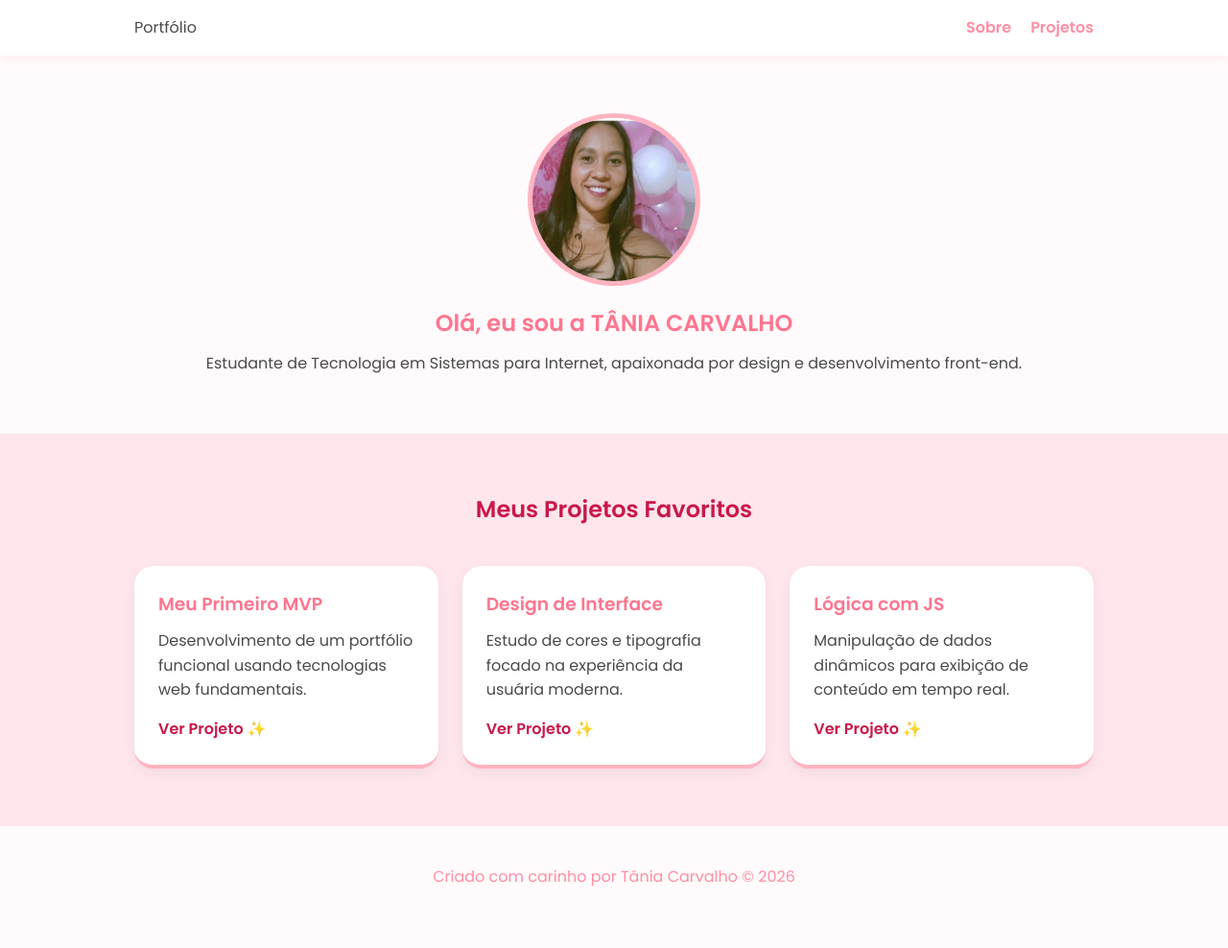
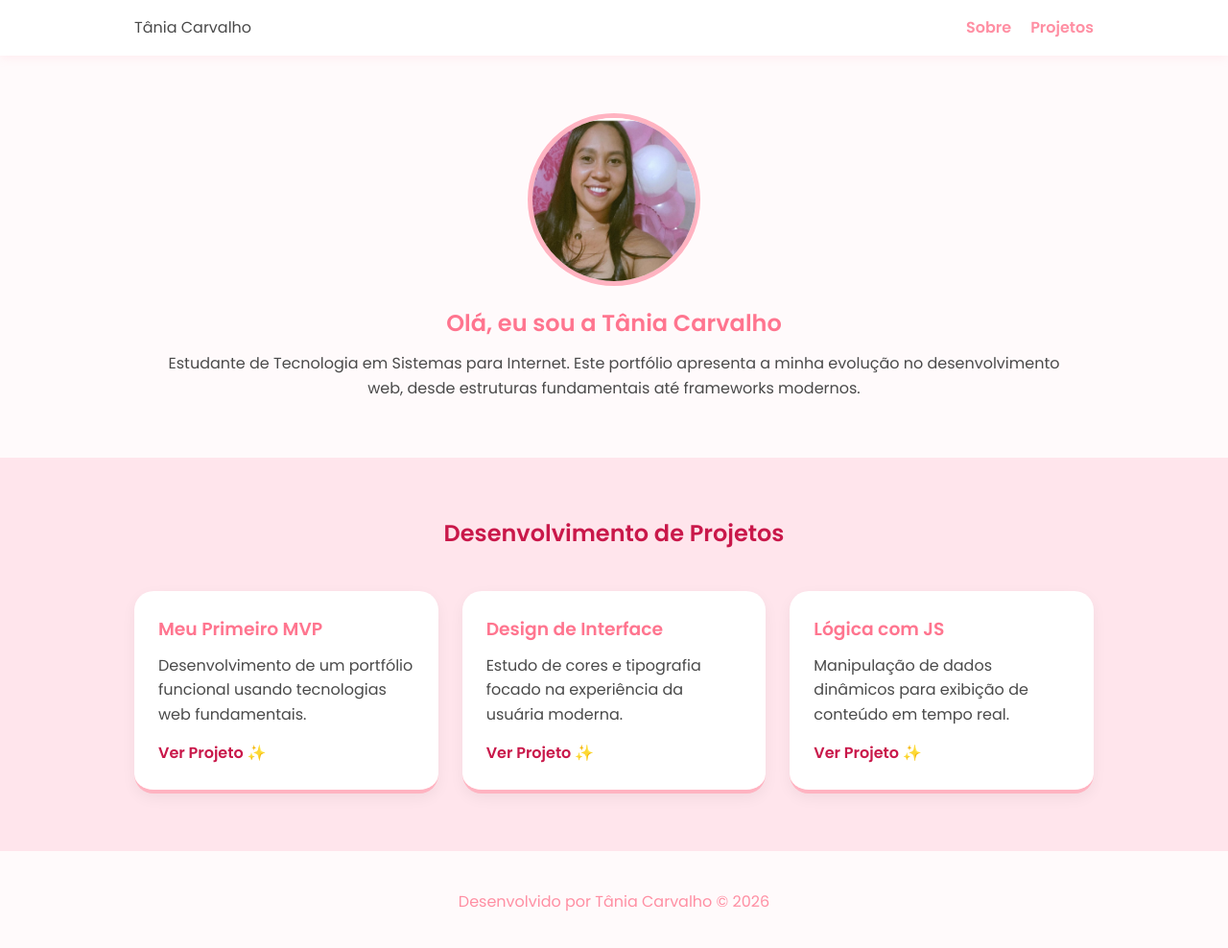
Before and after one commit to taniamaradecarvalho-maker/meu-portfolio, a plain HTML site: page index.html in a window 1280 px wide. Shown: the whole page at 96% size. Before the commit the page ends 967 px from the top, so only its background shows below. Drawn offline with Linux system fonts and the light colour scheme.

Commit message:
Update index.html

```diff
--- a/index.html
+++ b/index.html
@@ -3,7 +3,7 @@
 <head>
     <meta charset="UTF-8">
     <meta name="viewport" content="width=device-width, initial-scale=1.0">
-    <title>Portfólio Profissional</title>
+    <title>Portfólio | Tânia Carvalho</title>
     <link rel="stylesheet" href="style.css">
     <link href="https://fonts.googleapis.com/css2?family=Poppins:wght@300;400;600&display=swap" rel="stylesheet">
 </head>
@@ -11,7 +11,7 @@
 
     <header>
         <nav>
-            <div class="logo">Portfólio</div>
+            <div class="logo">Tânia Carvalho</div>
             <ul>
                 <li><a href="#sobre">Sobre</a></li>
                 <li><a href="#projetos">Projetos</a></li>
@@ -22,23 +22,23 @@
     <main>
         <section id="sobre" class="section-sobre">
             <div class="container-perfil">
-                <img src="perfil.jpg" alt="Minha Foto" class="foto-perfil">
+                <img src="perfil.jpg" alt="Foto de Tânia Carvalho" class="foto-perfil">
                 <div class="texto-sobre">
-                    <h1>Olá, eu sou a TÂNIA CARVALHO</h1>
-                    <p>Estudante de Tecnologia em Sistemas para Internet, apaixonada por design e desenvolvimento front-end.</p>
+                    <h1>Olá, eu sou a Tânia Carvalho</h1>
+                    <p>Estudante de Tecnologia em Sistemas para Internet. Este portfólio apresenta a minha evolução no desenvolvimento web, desde estruturas fundamentais até frameworks modernos.</p>
                 </div>
             </div>
         </section>
 
         <section id="projetos">
-            <h2>Meus Projetos Favoritos</h2>
+            <h2>Desenvolvimento de Projetos</h2>
             <div id="lista-projetos" class="grid-container">
                 </div>
         </section>
     </main>
 
     <footer>
-        <p>Criado com carinho por Tânia Carvalho &copy; 2026</p>
+        <p>Desenvolvido por Tânia Carvalho &copy; 2026</p>
     </footer>
 
     <script src="script.js"></script>
```
